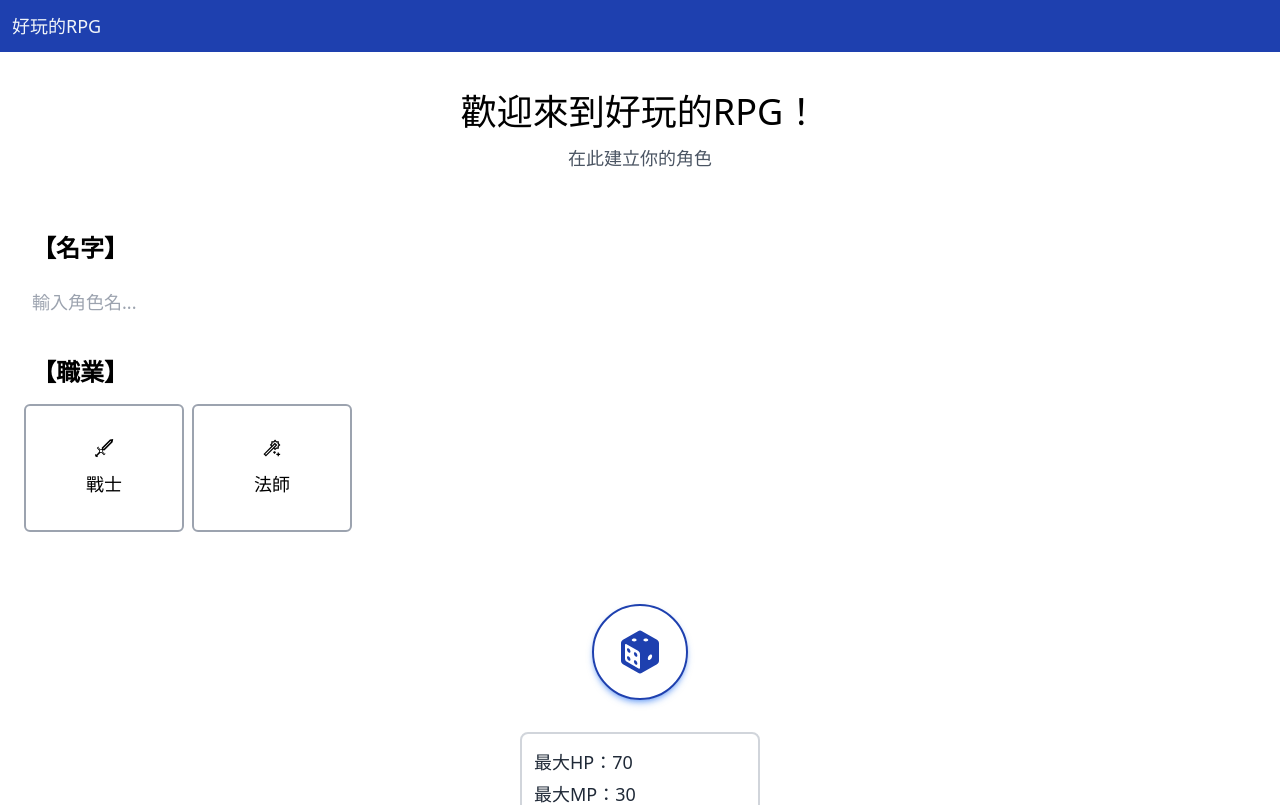
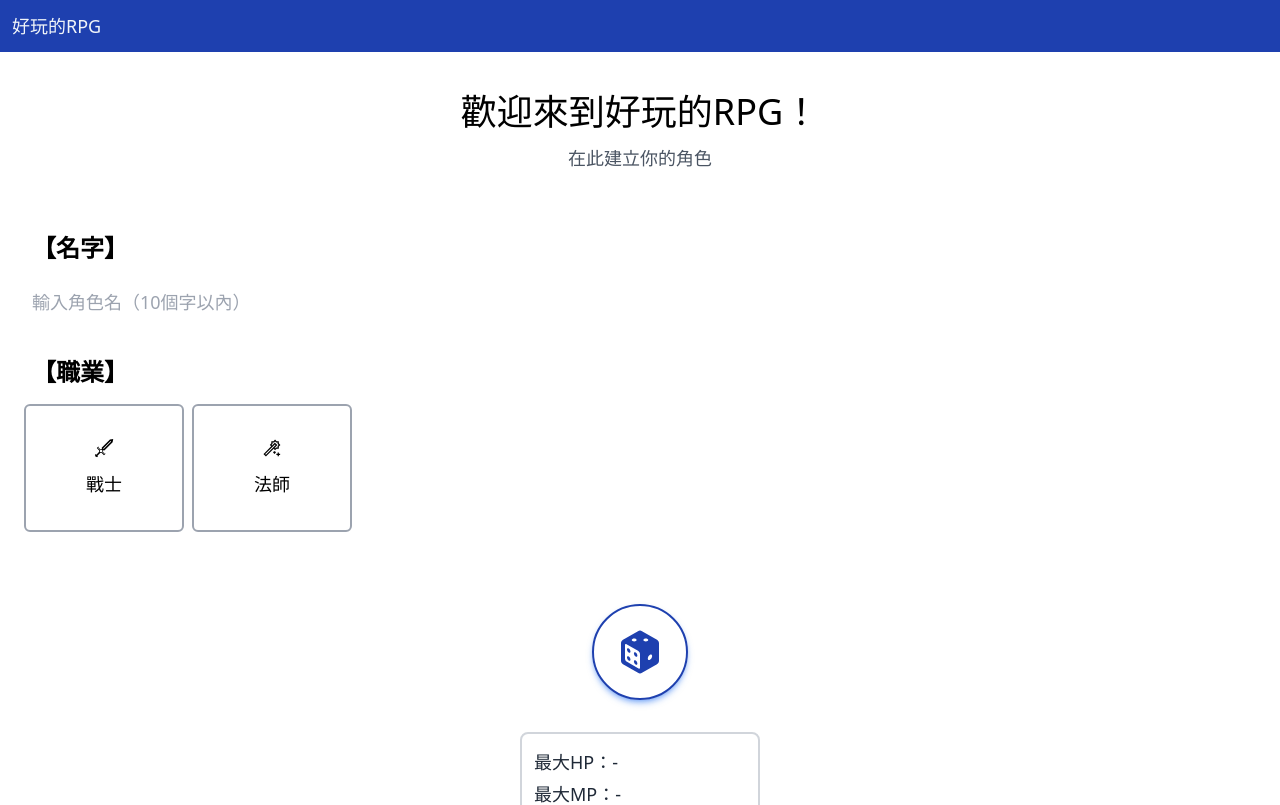
Before and after one commit to Melon-Lo/rpg, a React (Create React App) app: page /create in a window 1280 px wide. Shown: the top 805 px of the page. Built offline with nearby package versions, Linux system fonts and the light colour scheme.

Commit message:
feat/ update CreatePage

```diff
--- a/src/pages/CreatePage.jsx
+++ b/src/pages/CreatePage.jsx
@@ -90,7 +90,12 @@ export default function CreatePage() {
 
   // 輸入名字
   const handleInputChange = (e) => {
-    dispatch(changeName(e.target.value));
+    const value = e.target.value;
+
+    // 名字長度不得超過10個字
+    if (value.length > 10) return
+
+    dispatch(changeName(value));
   };
 
   // 選職業
@@ -105,7 +110,14 @@ export default function CreatePage() {
 
   // 擲骰子
   const handleRollDice = () => {
-
+    // 還沒選職業就擲骰子
+    if (!classTitle) {
+      Swal.fire({
+        text: "請先選擇職業！",
+        icon: "warning"
+      });
+      return
+    }
     dispatch(generateStats());
   };
 
@@ -131,7 +143,7 @@ export default function CreatePage() {
         {/* 輸入名字 */}
         <div className="flex flex-col items-start text-lg w-full py-2 px-5">
           <h2 className="m-3 font-bold text-2xl">【名字】</h2>
-          <input onChange={handleInputChange} value={name} className="p-3" type="text" placeholder="輸入角色名..." />
+          <input onChange={handleInputChange} value={name} className="p-3 w-80" type="text" placeholder="輸入角色名（10個字以內）" />
         </div>
         {/* 選擇職業 */}
         <div className="flex flex-col items-start text-lg w-full py-2 px-5">
--- a/src/store/slices/charStatsSlice.js
+++ b/src/store/slices/charStatsSlice.js
@@ -4,21 +4,39 @@ import classInitialStats from "../../data/class/classInitialStats";
 const charStats = createSlice({
   name: "charStats",
   initialState: {
-    name: "小明",
-    classTitle: "法師",
+    name: "",
+    classTitle: "",
     level: 1,
-    HP: 60,
-    maxHP: 70,
-    MP: 10,
-    maxMP: 30,
+    HP: 0,
+    maxHP: 0,
+    MP: 0,
+    maxMP: 0,
     ATK: 0,
     DEF: 0,
     MATK: 0,
     MDEF: 0,
     SPD: 0,
-    exp: 43,
+    exp: 0,
     expToNextLevel: 50,
   },
+
+  // DEV ONLY
+  // initialState: {
+  //   name: "小明",
+  //   classTitle: "法師",
+  //   level: 1,
+  //   HP: 60,
+  //   maxHP: 70,
+  //   MP: 10,
+  //   maxMP: 30,
+  //   ATK: 0,
+  //   DEF: 0,
+  //   MATK: 0,
+  //   MDEF: 0,
+  //   SPD: 0,
+  //   exp: 43,
+  //   expToNextLevel: 50,
+  // },
   reducers: {
     changeStatName(state, action) {
       state.name = action.payload;
```
